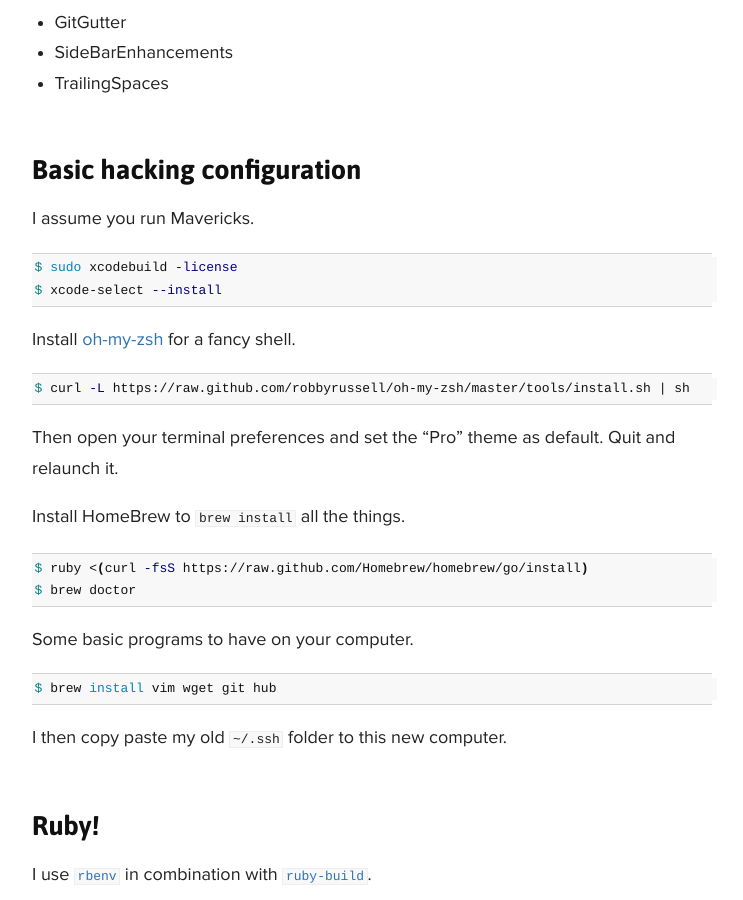
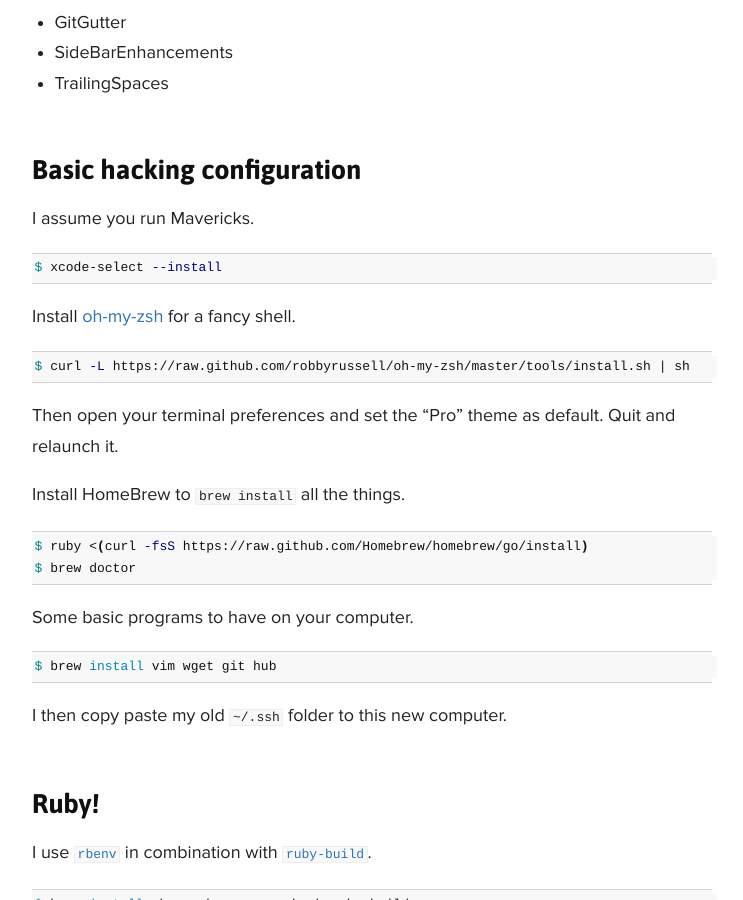
Before and after one commit to ssaunier/ssaunier.github.io, a Jekyll site: the page built from _posts/2014-01-05-setup-your-new-macbook-pro.markdown, in a window 1280 px wide and 900 px high, scrolled down 1131 px. Shown: the whole window, without its empty margins (268-1011 px from the left). Built offline with Jekyll 4.4.1, drawn with Linux system fonts in a browser that asks for light colours; Markdown is read by kramdown in place of the engine named in the settings; comment, search, counter and statistics services are not loaded.

Commit message:
Update code about XCode

````diff
--- a/_posts/2014-01-05-setup-your-new-macbook-pro.markdown
+++ b/_posts/2014-01-05-setup-your-new-macbook-pro.markdown
@@ -30,7 +30,6 @@
 I assume you run Mavericks.
 
 ```bash
-$ sudo xcodebuild -license
 $ xcode-select --install
 ```
 
````
